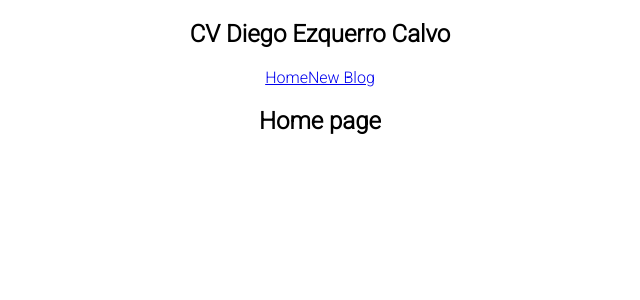
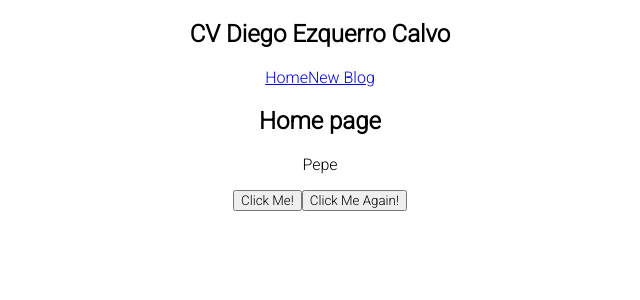
Before and after one commit to Diego-EC/curriculum-diego-ezquerro, a React (Create React App) app: page / in a window 1280 px wide. Shown: the top 300 px of the page, without its empty margins (320-960 px from the left). Built offline with nearby package versions, Linux system fonts and the light colour scheme.

Commit message:
saving progress

```diff
--- a/public/index.html
+++ b/public/index.html
@@ -9,7 +9,6 @@
       name="description"
       content="Web site created using create-react-app"
     />
-    <link rel="apple-touch-icon" href="%PUBLIC_URL%/logo192.png" />
     <!--
       manifest.json provides metadata used when your web app is installed on a
       user's mobile device or desktop. See https://developers.google.com/web/fundamentals/web-app-manifest/
--- a/src/home.js
+++ /dev/null
@@ -1,7 +0,0 @@
-const Home = () => {
-    return ( <div className="home">
-        <h2>Home page</h2>
-    </div> );
-}
-
-export default Home;
--- a/src/index.css
+++ b/src/index.css
@@ -1,3 +1,4 @@
+@import './styles/App.css';
 @import url('https://fonts.googleapis.com/css2?family=Roboto:wght@300&display=swap');
 
 * {
--- a/src/index.js
+++ b/src/index.js
@@ -1,9 +1,9 @@
 import React from 'react';
 import ReactDOM from 'react-dom';
-import App from './App';
+import App from './js/views/App';
 
 import './index.css';
-import './styles/App.css';
+
 
 ReactDOM.render(
   <React.StrictMode>
--- a/src/App.js
+++ b/src/js/views/App.js
@@ -1,5 +1,5 @@
 
-import Navbar from './navbar';
+import Navbar from '../components/navbar';
 import Home from './home';
 
 function App() {
--- /dev/null
+++ b/src/js/views/home.js
@@ -0,0 +1,27 @@
+import { useState } from 'react';
+
+const Home = () => {
+
+    // map https://www.youtube.com/watch?v=tHjxSVaj_wY
+    const [name, setName] = useState('Pepe');
+
+    const handleClick = () => {
+        console.log('hi there');
+        setName('lol');
+    }
+
+    const handleClickAgain = (name, e) => {
+        console.log('hi there ' + name, e.target );
+    }
+
+    return (
+        <div className="home">
+            <h2>Home page</h2>
+            <p>{ name }</p>
+            <button type="button" onClick={handleClick}>Click Me!</button>
+            <button type="button" onClick={(e) => {handleClickAgain('Diego', e)}}>Click Me Again!</button>
+        </div>
+    );
+}
+
+export default Home;
```
Also changed, not shown: public/manifest.json, src/js/components/navbar.js (renamed from src/navbar.js), 1 other file (tests, documents, lock files or other folders).
